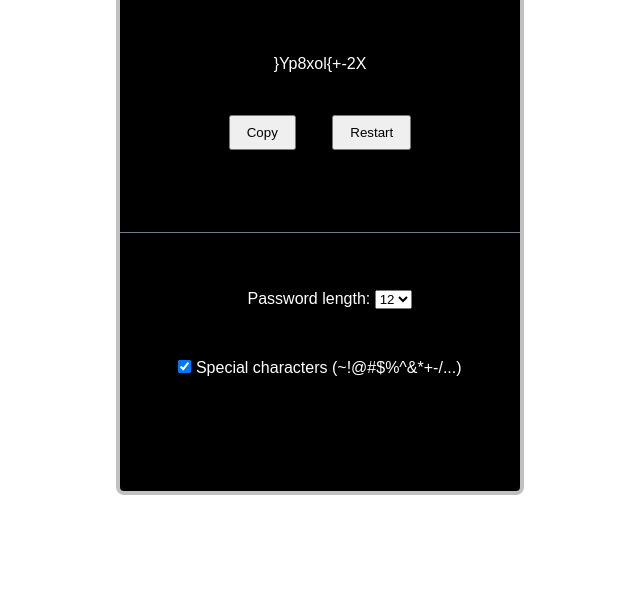
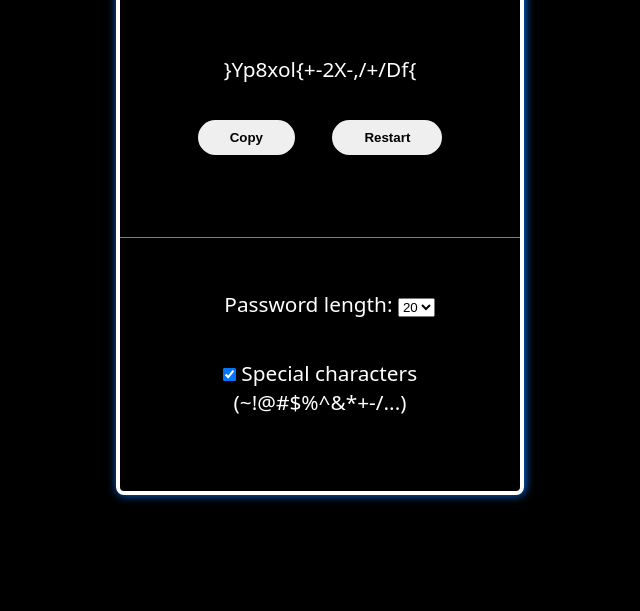
Before and after one commit to meifi-moogle/Password-generator, a plain HTML site: page index.html in a window 1280 px wide. Shown: the part 189-800 px from the top of the page, without its empty margins (320-960 px from the left). Drawn offline with Linux system fonts and the light colour scheme.

Commit message:
Make new password automatically when select value or checkbox is changed and add basic styles

```diff
--- a/app.js
+++ b/app.js
@@ -8,6 +8,7 @@ function checkboxCheck() {          //change characters according to checkbox
         return 'ABCDEFGHIJKLMNOPQRSTUVWXYZabcdefghijklmnopqrstuvwxyz0123456789';
     }
 }
+//commit note: made a restart when select or checkbox is changed
 
 const select = document.querySelector('#numberSelect');
 
@@ -28,8 +29,18 @@ function makePassword(length) {     //make password based on settings
 
 const copyBtn = document.querySelector('.copy-btn');
 
+const copyContent = async () => {
+  try {
+    await navigator.clipboard.writeText(password);
+    console.log('Content copied to clipboard');
+  } catch (err) {
+    console.error('Failed to copy: ', err);
+  }
+}
+
 copyBtn.addEventListener('click', function () {      //copy to clipboard
     let text = password.textContent;
+    window.focus();
     navigator.clipboard.writeText(`${text}`);
     alert('Password ready to paste!')
 })
@@ -41,3 +52,13 @@ restartBtn.addEventListener('click', () => {
 })
 
 makePassword();
+
+checkbox.addEventListener('click', () => {
+    checkboxCheck();
+    makePassword();
+})
+
+select.addEventListener('change', () => {
+    numberCheck();
+    makePassword();
+})
--- a/index.html
+++ b/index.html
@@ -25,10 +25,10 @@
             <div class="select">
                 <div class="password-length">Password length:
                     <select name="numberSelect" id="numberSelect">
-                        <option value="8">8</option>
-                        <option value="12" selected>12</option>
+                        <!-- <option value="8">8</option>
+                        <option value="12">12</option> -->
                         <option value="16">16</option>
-                        <option value="20">20</option>
+                        <option value="20" selected>20</option>
                         <option value="25">25</option>
                         <option value="30">30</option>
                     </select>
--- a/style.css
+++ b/style.css
@@ -8,16 +8,20 @@
     display: flex;
     justify-content: center;
     align-items: center;
-    font-family: sans-serif;
+    font-family: system-ui, -apple-system, BlinkMacSystemFont, 'Segoe UI', Roboto, Oxygen, Ubuntu, Cantarell, 'Open Sans', 'Helvetica Neue', sans-serif;
+    font-size: 1.3rem;
+    background-color: black;
   }
 
   .modal {
     width: 25rem;
     height: 35rem;
-    border: 4px solid silver;
-    background-color: black;
+    border: 4px solid white;
+    background: black;
     color: white;
     border-radius: 8px;
+    box-shadow: rgb(0, 119, 255) 1px 0 10px;
+
   }
 
   .modal .title {
@@ -25,7 +29,7 @@
     text-align: center;
     font-size: 1.5rem;
     font-weight: 600;
-    border-bottom: 1px solid slategray;
+    border-bottom: 1px solid #d1d7dc;
   }
 
   .main-section {
@@ -43,7 +47,10 @@
   button {
     margin-bottom: 5rem;
     margin-inline: 1rem;
-    padding: 8px 16px;
+    font-weight: 600;
+    padding: 10px 32px;
+    border-style: none;
+    border-radius: 18px;
   }
 
   .select, .check {
```
